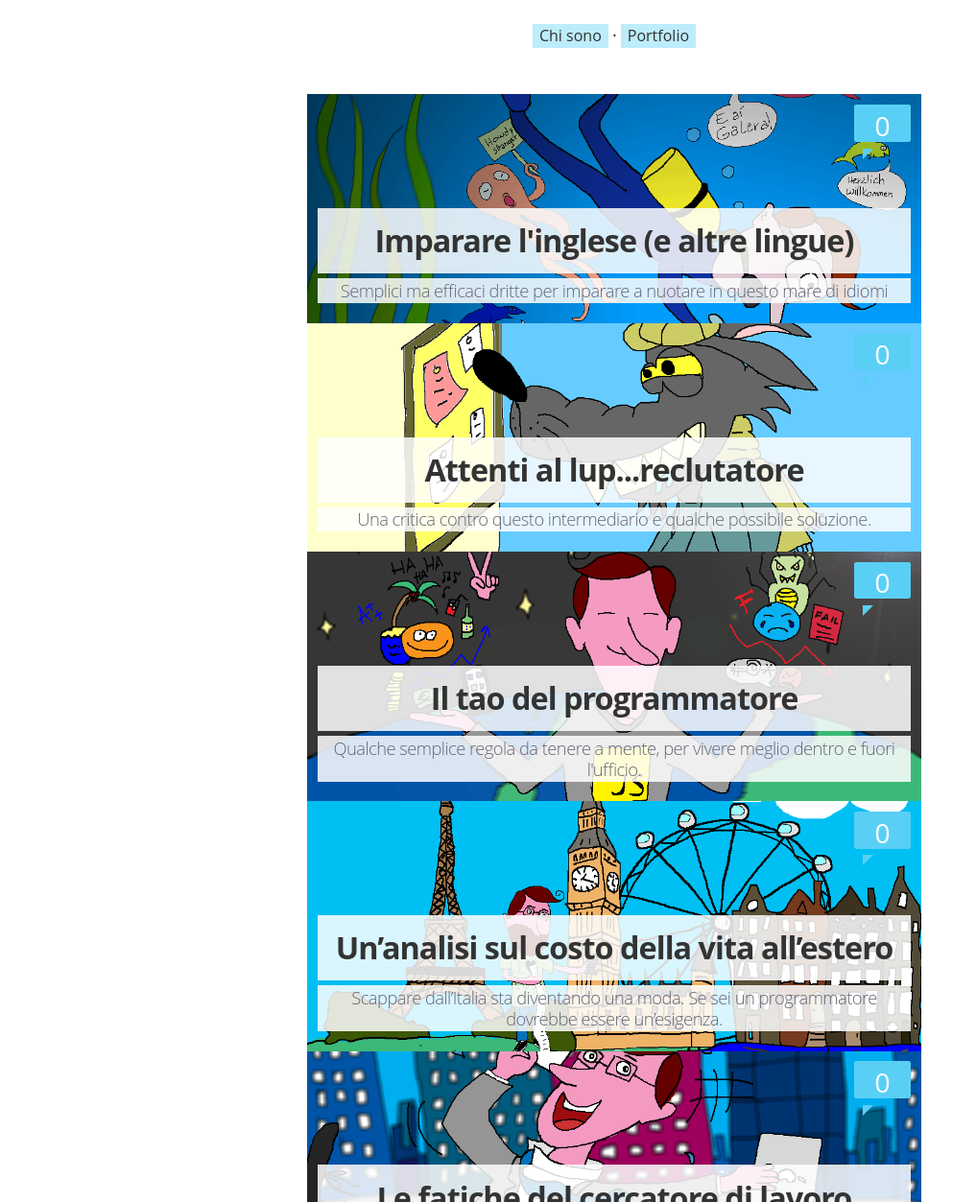
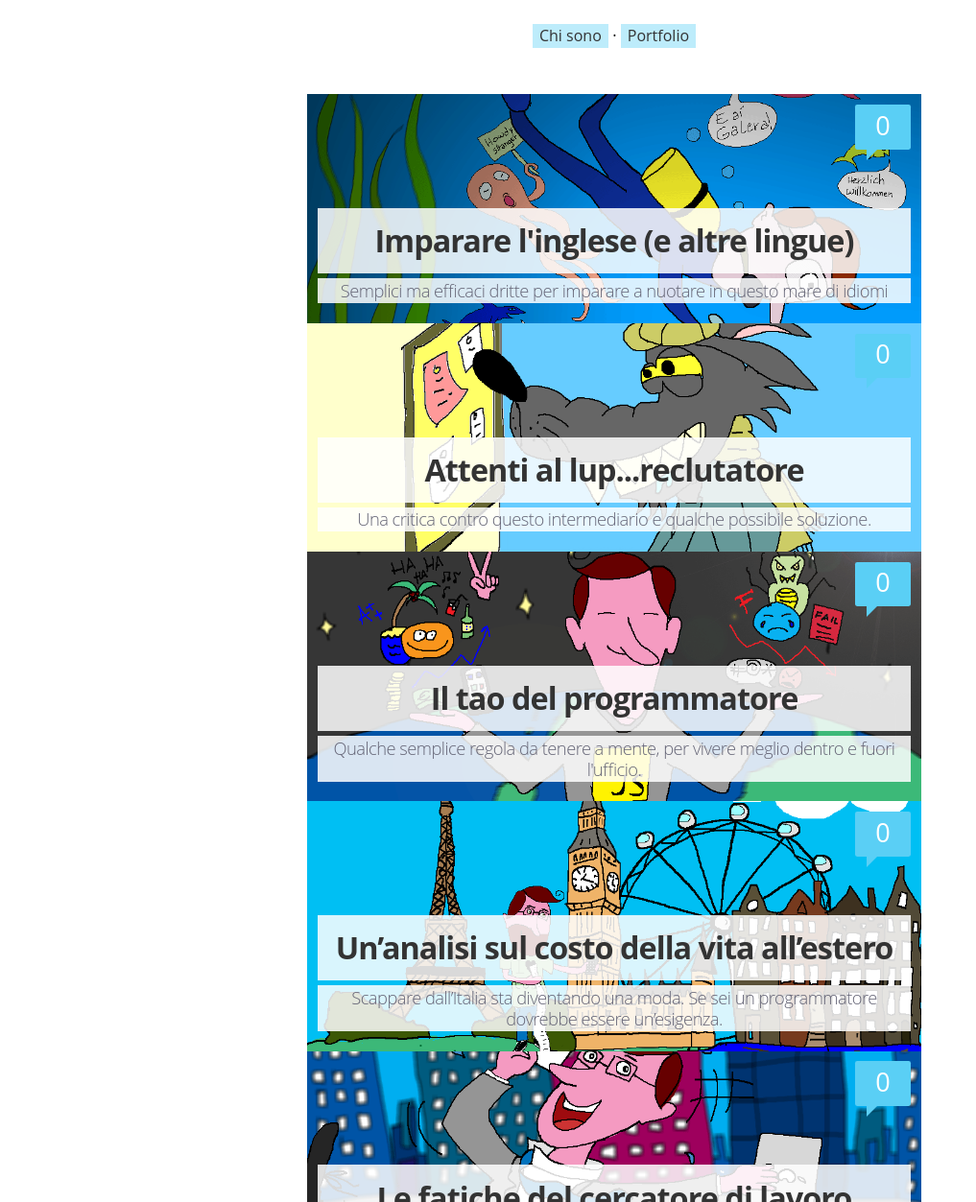
Before and after one commit to borgateo/blog, a Jekyll site: the page built from index.html, in a window 1280 px wide. Shown: the part 188-1441 px from the top of the page at 96% size, without its empty margins (0-1017 px from the left). Built offline with Jekyll 4.4.1, drawn with Linux system fonts in a browser that asks for light colours; some web fonts are replaced; Markdown is read by kramdown in place of the engine named in the settings; a script that is not in the unit is left out; the list of posts is cut into pages by our own code; comment, search, counter and statistics services are not loaded.

Commit message:
fix bubble arrow

```diff
--- a/assets/css/main.css
+++ b/assets/css/main.css
@@ -395,18 +395,18 @@ a {
       padding: 1em 1em 0.65em;
       border-radius: 0.1em;
       color: #FFF; }
-      .content article .comments-bubble span {
-        font-size: 1.3em; }
+      .content article .comments-bubble p {
+        font-size: 1.25em;
+        margin: 0; }
     .content article .comments-bubble::after {
       border-left: 0 none;
       border-right: 0.55em solid transparent;
       border-top: 0.55em solid #5acff5;
       content: "";
-      position: absolute;
-      height: 0;
-      width: 0;
-      right: 2.3em;
-      top: 2.6em; }
+      float: right;
+      position: relative;
+      right: 0.65em;
+      top: 25px; }
 
 .article-link {
   position: absolute;
--- a/index.html
+++ b/index.html
@@ -51,7 +51,7 @@ layout: default
 <!--            <span class="post-tags-set">on {{#foreach tags}}<span class="post-tag-{{slug}}">{{#if @first}}{{else}}, {{/if}}<a href="/tag/{{slug}}">{{name}}</a></span>{{/foreach}}</span>-->
       </div>
       <div title="commenti" class="comments-bubble">
-        <span class="disqus-comment-count" data-disqus-url="http://blog.matteoborgato.com{{ post.url }}/">0</span>
+        <p class="disqus-comment-count" data-disqus-url="http://blog.matteoborgato.com{{ post.url }}/">0</p>
       </div>
       <header class="post-header">
         <h2 class="post-title" itemprop="name">
```
Also changed, not shown: _assets/stylesheets/main.scss (+7 -7 lines), 2 other files.
